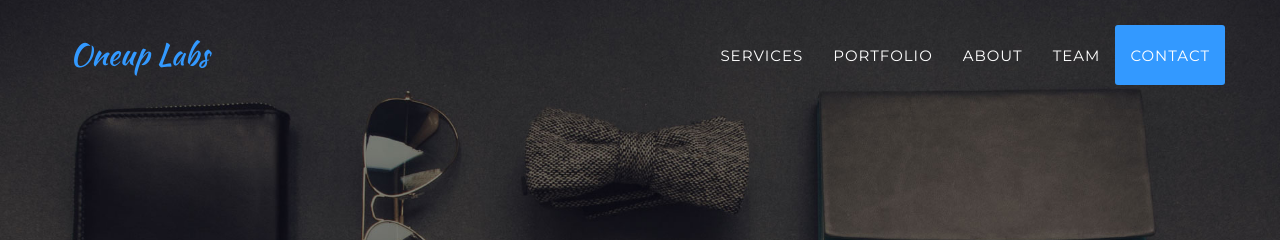
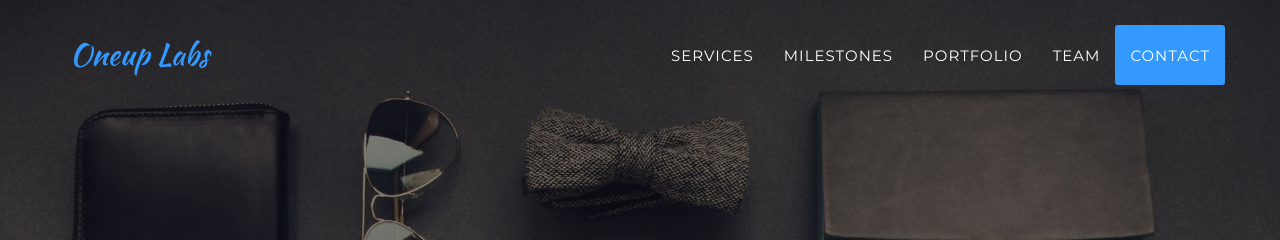
Before and after one commit to 1up-nextlevel/1up-nextlevel.github.io, a Jekyll site: the page built from index.html, in a window 1280 px wide. Shown: the top 240 px of the page. Built offline with Jekyll 4.4.1, drawn with Linux system fonts in a browser that asks for light colours; some web fonts are replaced.

Commit message:
no message

```diff
--- a/_includes/header.html
+++ b/_includes/header.html
@@ -21,12 +21,13 @@
                     <li>
                         <a class="page-scroll" href="#services">Services</a>
                     </li>
+                     <li>
+                        <a class="page-scroll" href="#about">Milestones</a>
+                    </li>
                     <li>
                         <a class="page-scroll" href="#portfolio">Portfolio</a>
                     </li>
-                    <li>
-                        <a class="page-scroll" href="#about">About</a>
-                    </li>
+
                     <li>
                         <a class="page-scroll" href="#team">Team</a>
                     </li>
```
